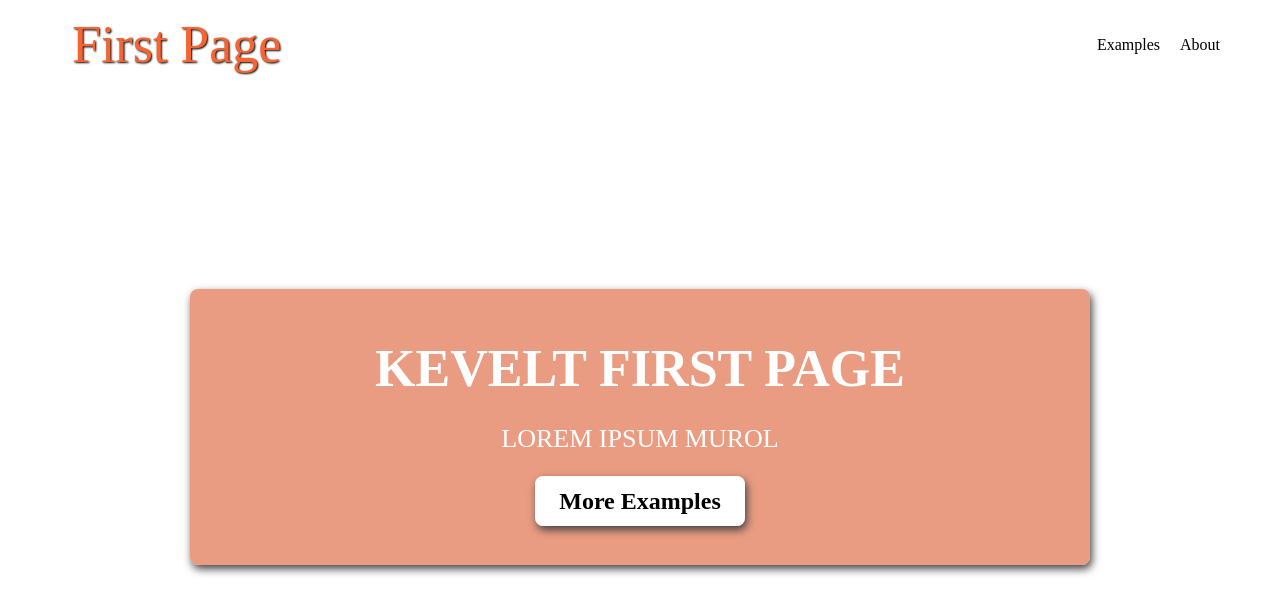
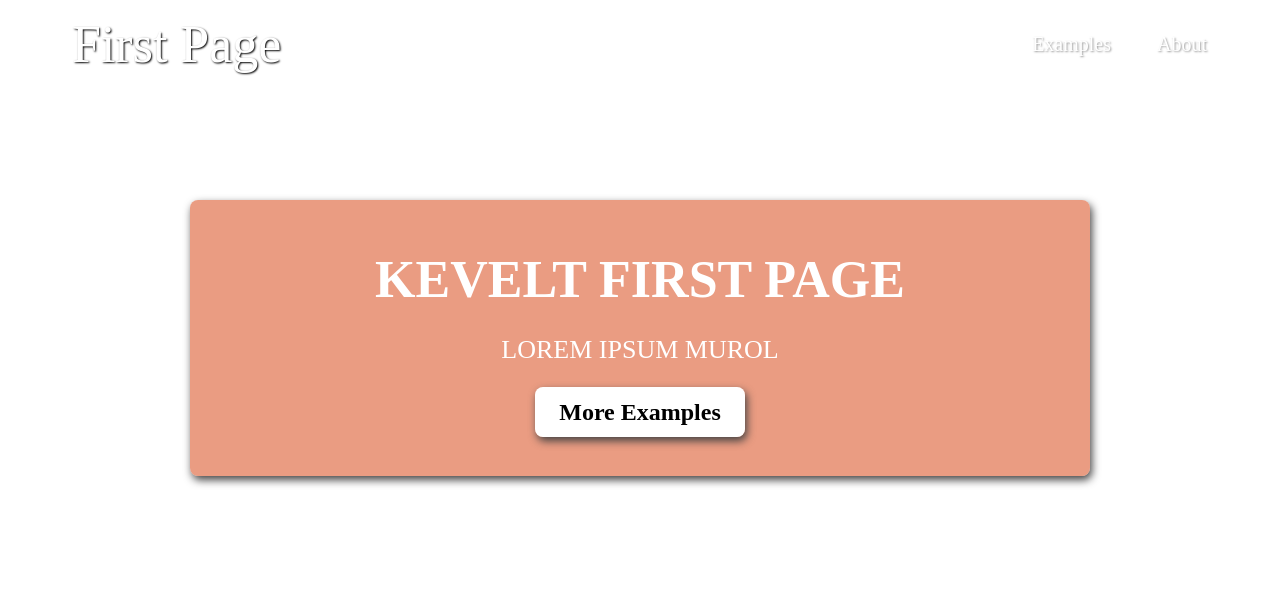
Before and after one commit to Kevelt/First-Page, a plain HTML site: page index.html in a window 1280 px wide. Drawn offline with Linux system fonts and the light colour scheme.

Commit message:
styling header

```diff
--- a/index.html
+++ b/index.html
@@ -13,8 +13,8 @@
             </div>
             <nav>
                 <ul>
-                    <li><a href="/examples.html"></a>Examples</li>
-                    <li><a href=""></a>About</li>
+                    <li><a href="/examples.html">Examples</a></li>
+                    <li><a href="">About</a></li>
                 </ul>
             </nav>
         </header>
--- a/styles/shared.css
+++ b/styles/shared.css
@@ -13,6 +13,11 @@ header {
     justify-content: space-between;
     align-items: center;
     padding: 15px 60px;
+    position: absolute;
+    box-sizing: border-box;
+    width: 100%;
+    top: 0;
+    left: 0;
 }
 
 header ul {
@@ -23,10 +28,28 @@ header li {
     margin-left: 20px;
 }
 
+header a {
+    color: white;
+    text-decoration: none;
+    font-size: 20px;
+    padding: 13px;
+    text-shadow: 1px 1px 2px rgba(0, 0, 0, 0.4);
+    border-radius: 8px;
+}
+
+header a:hover {
+    color: rgb(0, 0, 0);
+    background-color: rgb(255, 255, 255);
+}
+
 #logo-page a {
     padding: 12px;
-    color: rgb(245, 100, 50);
+    color: rgb(255, 255, 255);
     font-size: 52px;
     text-shadow: 1px 1px 2px rgb(0, 0, 0);
     text-decoration: none;
 }
+
+#logo-page a:hover {
+    background-color: rgba(0, 0, 0, 0)
+}
```
